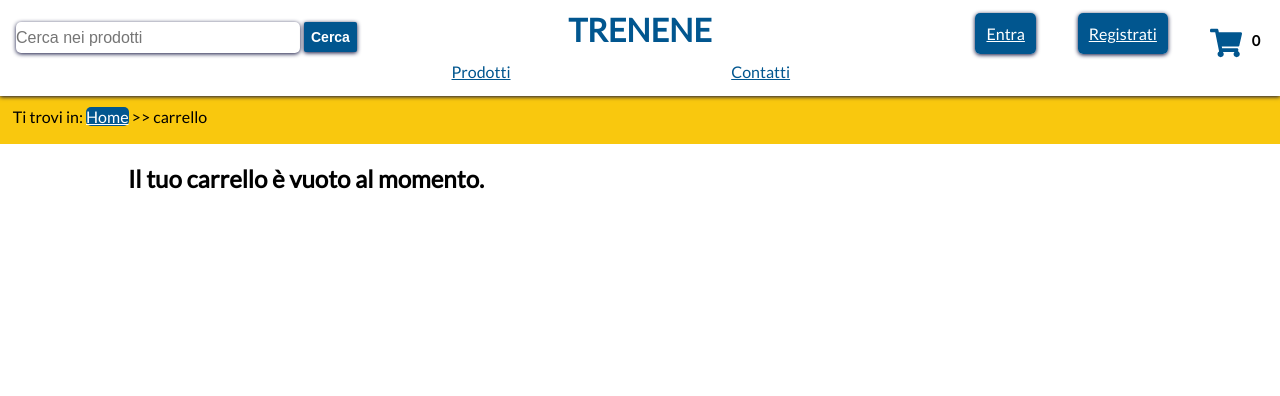
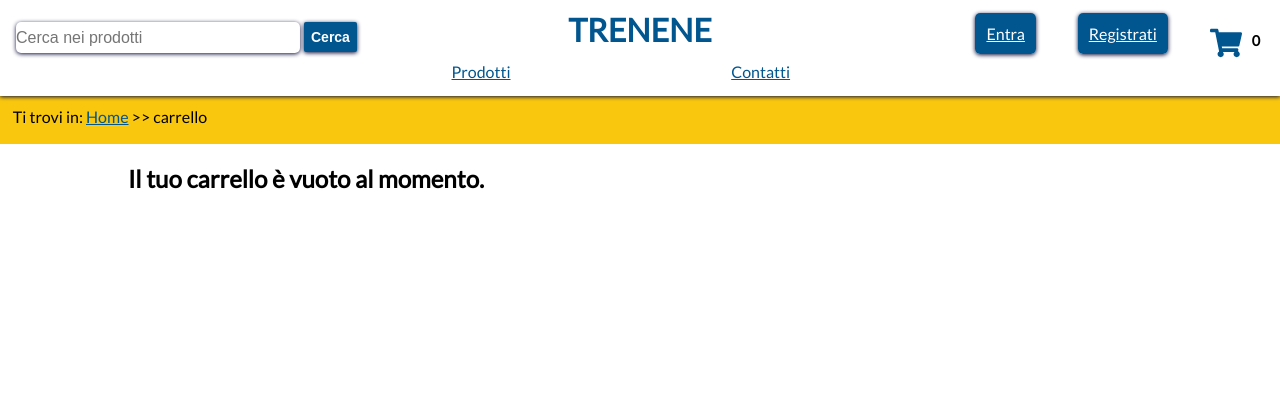
Before and after one commit to tecweb-gokart-2020/proj-treni, a PHP site: page /views/carrello.php?remove=1 in a window 1280 px wide. Shown: the top 396 px of the page. Run offline with PHP 8.4, Linux system fonts and the light colour scheme; data that the repository does not hold is empty; some web fonts are replaced.

Commit message:
Fix hover

```diff
--- a/src/styles/css/general.css
+++ b/src/styles/css/general.css
@@ -332,7 +332,7 @@ div#percorso p {
     padding-left: 1%;
 }
 
-div#percorso .linkPercorso {
+div#percorso .linkPercorso:hover {
     background-color: var(--blu);
     color: var(--base);
     border-radius: 5px;
```
